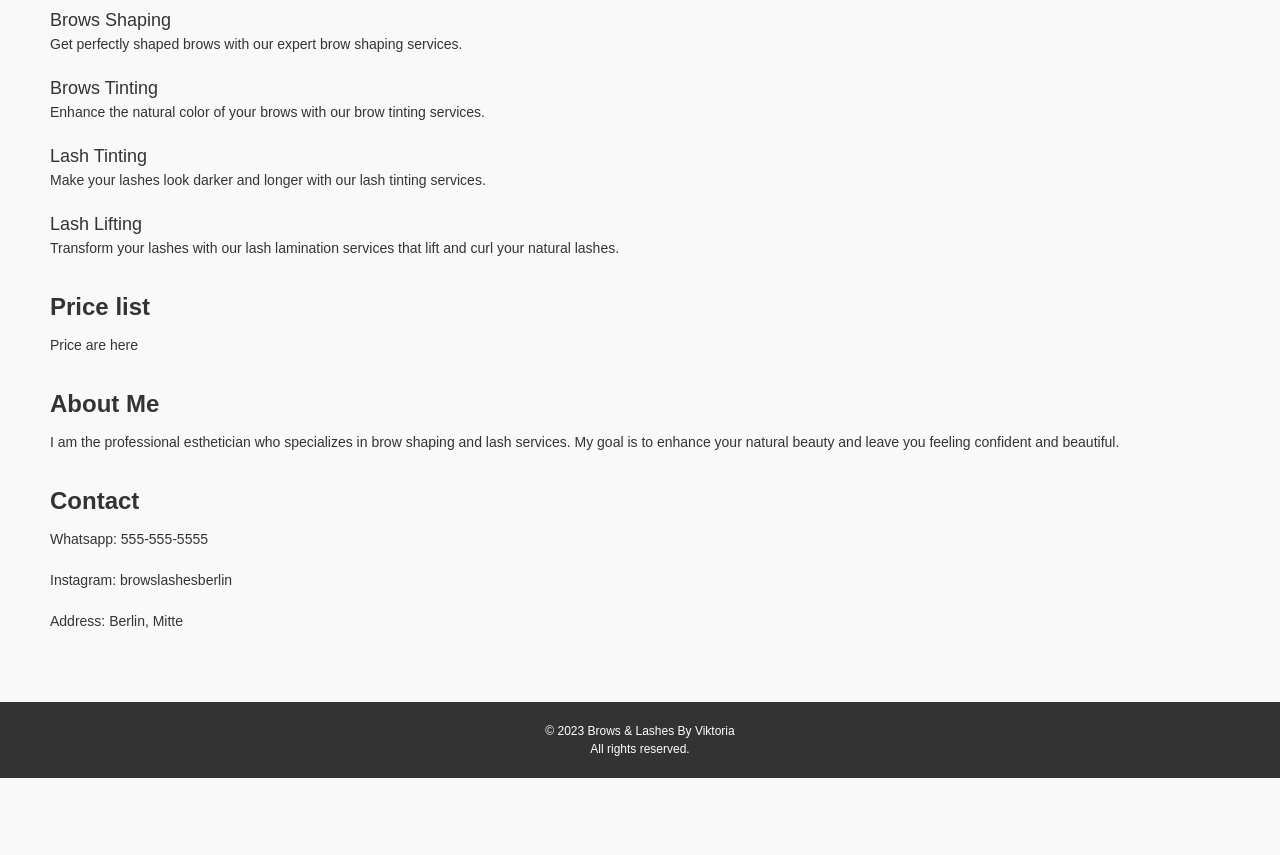
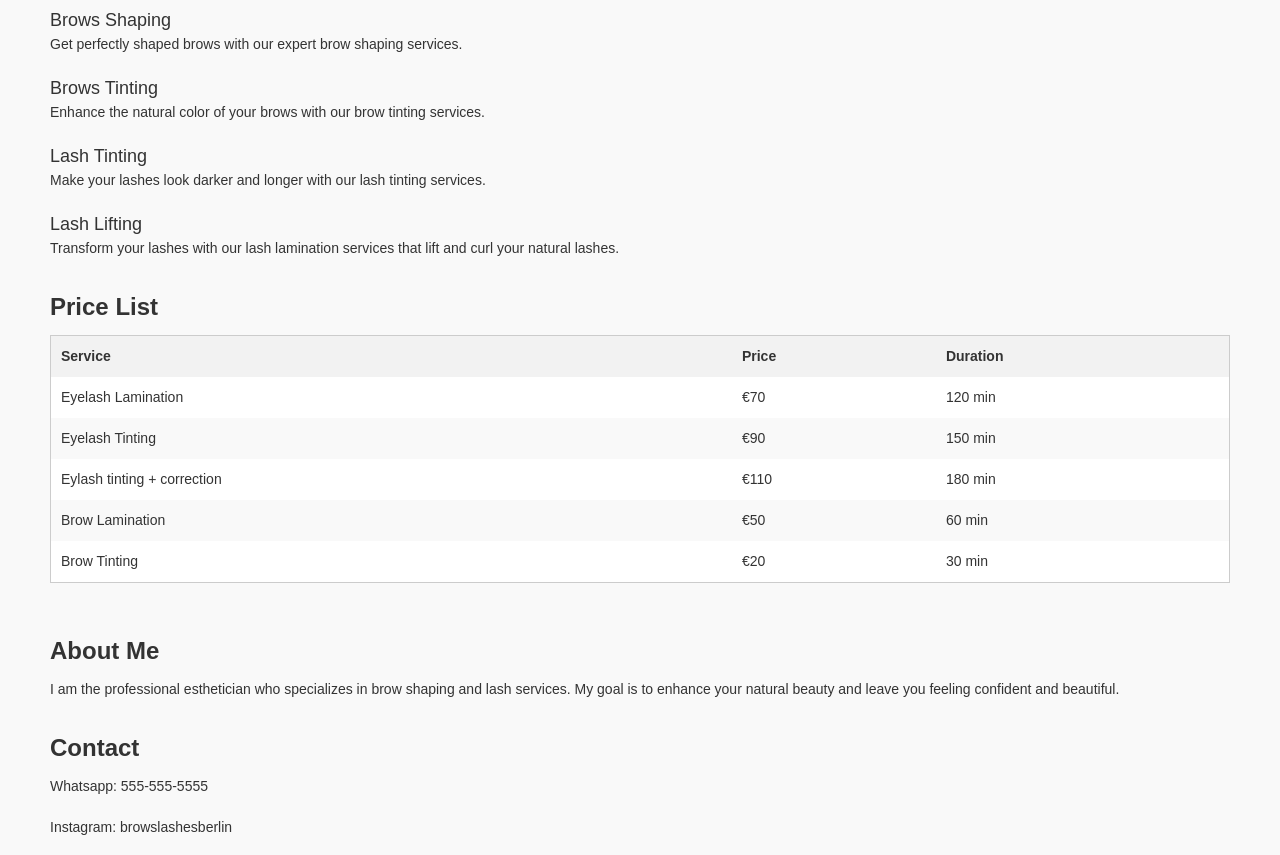
Before and after one commit to VictorKovatsenko/victorkovatsenko.github.io, a plain HTML site: page index.html in a window 1280 px wide. Shown: the part 238-1093 px from the top of the page. Before the commit the page ends 1016 px from the top, so only its background shows below. Drawn offline with Linux system fonts and the light colour scheme.

Commit message:
Price list added

```diff
--- a/index.html
+++ b/index.html
@@ -52,8 +52,43 @@
 		</section>
 
 		<section id="price">
-			<h2>Price list</h2>
-			<p>Price are here</p>
+		  <h2>Price List</h2>
+		  <table>
+			<thead>
+			  <tr>
+				<th>Service</th>
+				<th>Price</th>
+				<th>Duration</th>
+			  </tr>
+			</thead>
+			<tbody>
+			  <tr>
+				<td>Eyelash Lamination</td>
+				<td>€70</td>
+				<td>120 min</td>
+			  </tr>
+			  <tr>
+				<td>Eyelash Tinting</td>
+				<td>€90</td>
+				<td>150 min</td>
+			  </tr>
+			  <tr>
+				<td>Eylash tinting + correction</td>
+				<td>€110</td>
+				<td>180 min</td>
+			  </tr>
+			  <tr>
+				<td>Brow Lamination</td>
+				<td>€50</td>
+				<td>60 min</td>
+			  </tr>
+			  <tr>
+				<td>Brow Tinting</td>
+				<td>€20</td>
+				<td>30 min</td>
+			  </tr>
+			</tbody>
+		  </table>
 		</section>
 
 		<section id="about">
--- a/styles.css
+++ b/styles.css
@@ -108,6 +108,36 @@ section ul li {
 	margin-bottom: 10px;
 }
 
+/* Table styles */
+table {
+  border-collapse: collapse;
+  width: 100%;
+  margin-bottom: 40px;
+  border: 1px solid #ccc;
+  background-color: #fff;
+  font-size: 14px;
+}
+
+th,
+td {
+  text-align: left;
+  padding: 10px;
+  /*border: 1px solid #ccc;*/
+}
+
+th {
+  background-color: #f2f2f2;
+  font-weight: bold;
+}
+
+tr:nth-child(even) {
+  background-color: #f9f9f9;
+}
+
+tr:hover {
+  background-color: #ebebeb;
+}
+
 /* Footer styles */
 footer {
 	background-color: #333;
```
